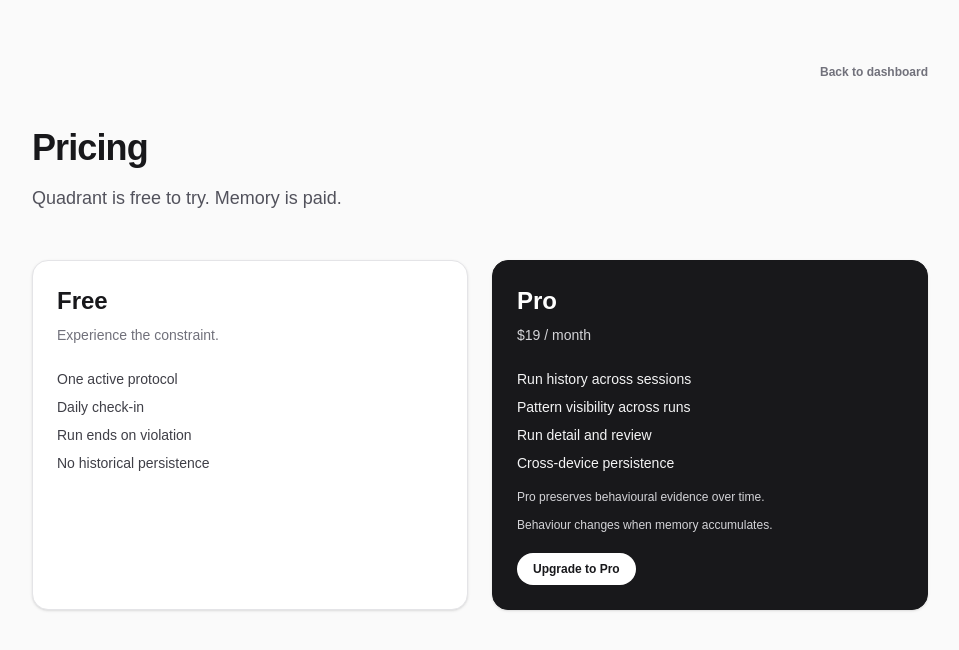
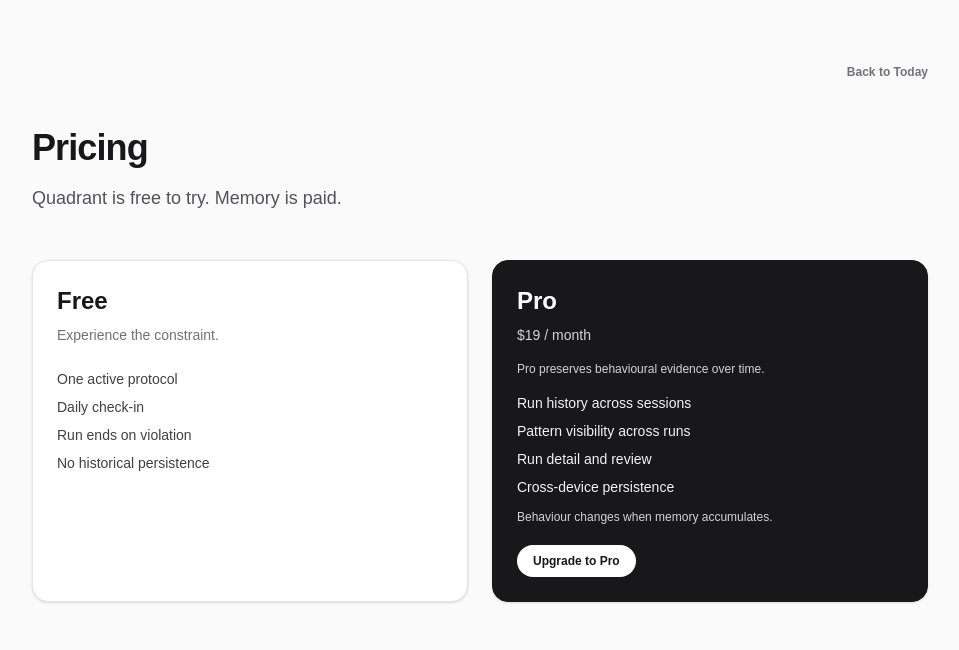
Before and after one commit to bbyjae-django-lab/quadrant, a Next.js app: page /pricing in a window 1280 px wide. Shown: the top 650 px of the page, without its empty margins (160-1119 px from the left). Built offline with nearby package versions, Linux system fonts and the light colour scheme.

Commit message:
pricing tweaks

```diff
--- a/app/pricing/page.tsx
+++ b/app/pricing/page.tsx
@@ -25,7 +25,7 @@ export default function PricingPage() {
             href="/dashboard"
             className="text-xs font-semibold text-zinc-500 hover:text-zinc-700"
           >
-            Back to dashboard
+            Back to Today
           </a>
         </div>
         <section className="space-y-4">
@@ -58,15 +58,15 @@ export default function PricingPage() {
                 ${PRO_PRICE} / month
               </p>
             </div>
-            <ul className="mt-6 space-y-2 text-sm text-zinc-100">
+            <p className="mt-4 text-xs text-zinc-300">
+              Pro preserves behavioural evidence over time.
+            </p>
+            <ul className="mt-4 space-y-2 text-sm text-zinc-100">
               <li>Run history across sessions</li>
               <li>Pattern visibility across runs</li>
               <li>Run detail and review</li>
               <li>Cross-device persistence</li>
             </ul>
-            <p className="mt-4 text-xs text-zinc-300">
-              Pro preserves behavioural evidence over time.
-            </p>
             <p className="mt-3 text-xs text-zinc-300">
               Behaviour changes when memory accumulates.
             </p>
```
